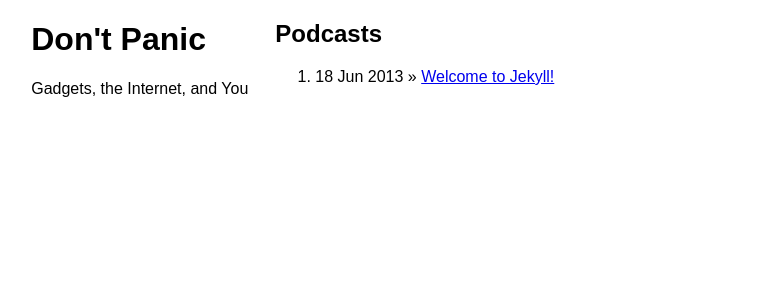
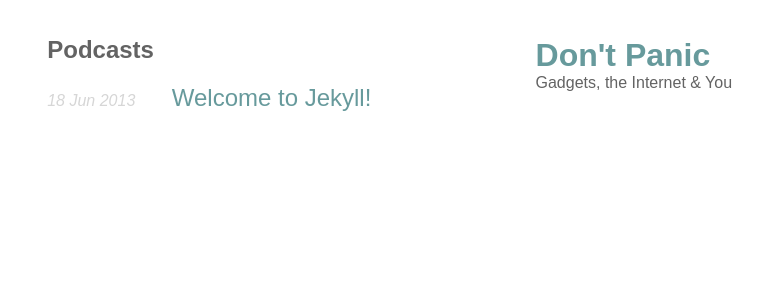
Before and after one commit to dontpanicpodcast/dontpanicpodcast.github.io, a Jekyll site: the page built from index.html, in a window 1280 px wide. Shown: the top 300 px of the page, without its empty margins (249-1011 px from the left). Built offline with Jekyll 4.4.1, drawn with Linux system fonts in a browser that asks for light colours; some web fonts are replaced.

Commit message:
some styles!

```diff
--- a/_layouts/default.html
+++ b/_layouts/default.html
@@ -15,13 +15,17 @@
 
       <div class="row">
 
-        <div class="col-4 title">
-          <h1>Don't Panic</h1>
-          <p>Gadgets, the Internet, and You</p>
+        <div class="col-8 content">
+          <div class="pad">
+            {{ content }}
+          </div>
         </div>
 
-        <div class="col-8 content">
-          {{ content }}
+        <div class="col-4 title">
+          <div class="pad">
+            <h1>Don't Panic</h1>
+            <p>Gadgets, the Internet &amp; You</p>
+          </div>
         </div>
 
       </div>
--- a/css/main.css
+++ b/css/main.css
@@ -1,7 +1,50 @@
 @import url(http://fonts.googleapis.com/css?family=Doppio+One);
 
-/*****************************************************************************/
-/*
-/* Common
-/*
-/*****************************************************************************/
+html {
+  color: #636363;
+}
+
+a {
+  color: #679A9C;
+  text-decoration: none;
+}
+  a:hover,
+  a:visited {
+    color: #6E7C7D;
+  }
+
+h1, h2, h3 {
+  font-family: "Doppio One", sans-serif;
+}
+
+.pad {
+  padding: 1em;
+}
+
+ol.unstyled,
+ul.unstyled {
+  list-style: none;
+  padding-left: 0;
+}
+
+.posts {
+}
+  .posts .date {
+    color: #D6D6D6;
+    font-style: italic;
+    margin-right: 2em;
+  }
+  .posts .link {
+    font-size: 1.5em;
+  }
+
+.title {
+}
+  .title h1 {
+    color: #679A9C;
+    font-size: 2em;
+    margin-bottom: 0;
+  }
+  .title p {
+    margin: 0;
+  }
--- a/index.html
+++ b/index.html
@@ -4,8 +4,8 @@ title: "Don't Panic: Gadgets, the Internet, and You"
 ---
 
 <h2>Podcasts</h2>
-<ol class="posts">
+<ol class="posts unstyled">
   {% for post in site.posts %}
-    <li><span>{{ post.date | date_to_string }}</span> &raquo; <a href="{{ post.url }}">{{ post.title }}</a></li>
+    <li><span class="date">{{ post.date | date_to_string }}</span> <a class="link" href="{{ post.url }}">{{ post.title }}</a></li>
   {% endfor %}
 </ol>
```
